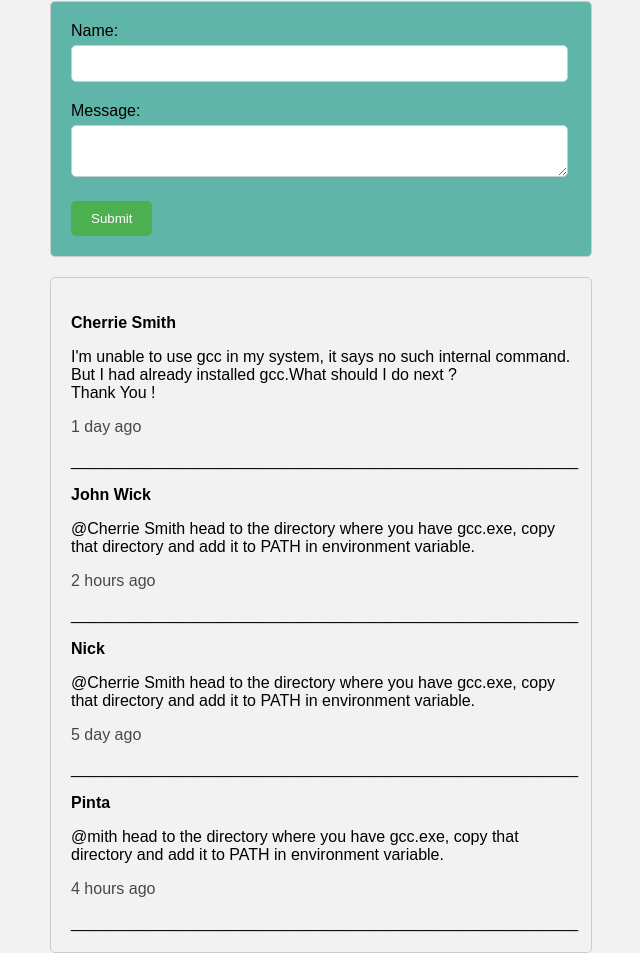
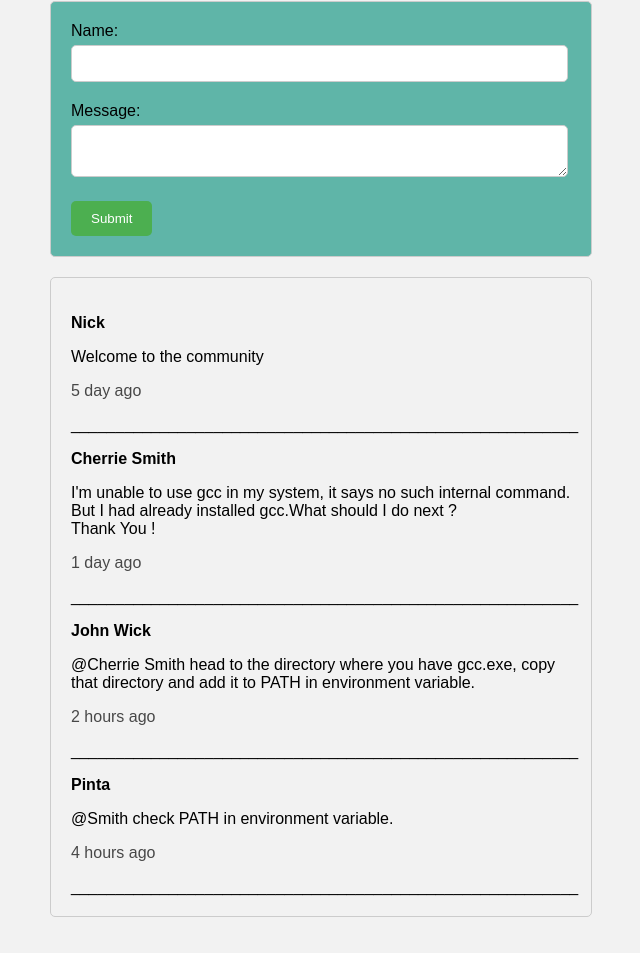
Before and after one commit to JyotirmayMal/basic_quiz, a plain HTML site: page pages/openforum/index.html in a window 1280 px wide. Shown: the part 107-1060 px from the top of the page, without its empty margins (319-959 px from the left). After the commit the page ends 1024 px from the top, so only its background shows below. Drawn offline with Linux system fonts and the light colour scheme.

Commit message:
ui n feeds

```diff
--- a/pages/openforum/index.html
+++ b/pages/openforum/index.html
@@ -21,6 +21,14 @@
 		<!-- Feeds will be dynamically added here using JavaScript -->
 		<div class="feed">
 			<div class="feed-header">
+				<p class="feed-name"><strong>Nick</strong></p>
+			</div>
+			<p class="feed-message">Welcome to the community</p>
+			<p class="feed-time">5 day ago</p>
+		</div>
+		_________________________________________________________
+		<div class="feed">
+			<div class="feed-header">
 				<p class="feed-name"><strong>Cherrie Smith</strong></p>
 			</div>
 			<p class="feed-message">I'm unable to use gcc in my system, it says no such internal command. But I had already installed gcc.What should I do next ?
@@ -36,19 +44,11 @@
 			<p class="feed-time">2 hours ago</p>
 		</div>
 		_________________________________________________________
-				<div class="feed">
-			<div class="feed-header">
-				<p class="feed-name"><strong>Nick</strong></p>
-			</div>
-			<p class="feed-message">@Cherrie Smith head to the directory where you have gcc.exe, copy that directory and add it to PATH in environment variable.</p>
-			<p class="feed-time">5 day ago</p>
-		</div>
-		_________________________________________________________
 		<div class="feed">
 			<div class="feed-header">
 				<p class="feed-name"><strong>Pinta</strong></p>
 			</div>
-			<p class="feed-message">@mith head to the directory where you have gcc.exe, copy that directory and add it to PATH in environment variable.</p>
+			<p class="feed-message">@Smith check PATH  in environment variable.</p>
 			<p class="feed-time">4 hours ago</p>
 		</div>
 		_________________________________________________________
```
